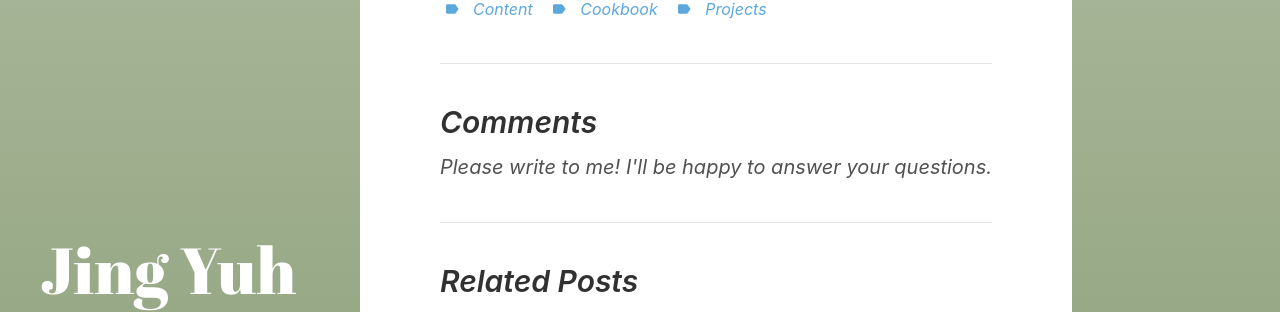
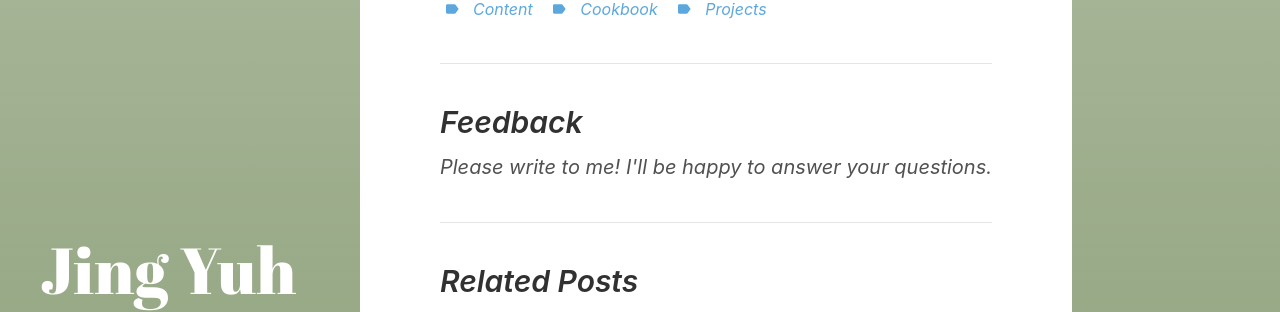
Before and after one commit to jyang123-bit/Website, a Jekyll site: the page built from _posts/2020-06-22-Projects-Digital-Cookbook.md, in a window 1280 px wide. Shown: the part 187-499 px from the top of the page. Built offline with Jekyll 4.4.1, drawn with Linux system fonts in a browser that asks for light colours.

Commit message:
Update comments.html

```diff
--- a/_includes/comments.html
+++ b/_includes/comments.html
@@ -1,6 +1,6 @@
 {% if page.comments != false %}
   <section class="comments">
-    <h2>Comments</h2>
+    <h2>Feedback</h2>
 
     Please write to me! I'll be happy to answer your questions.
 
```
